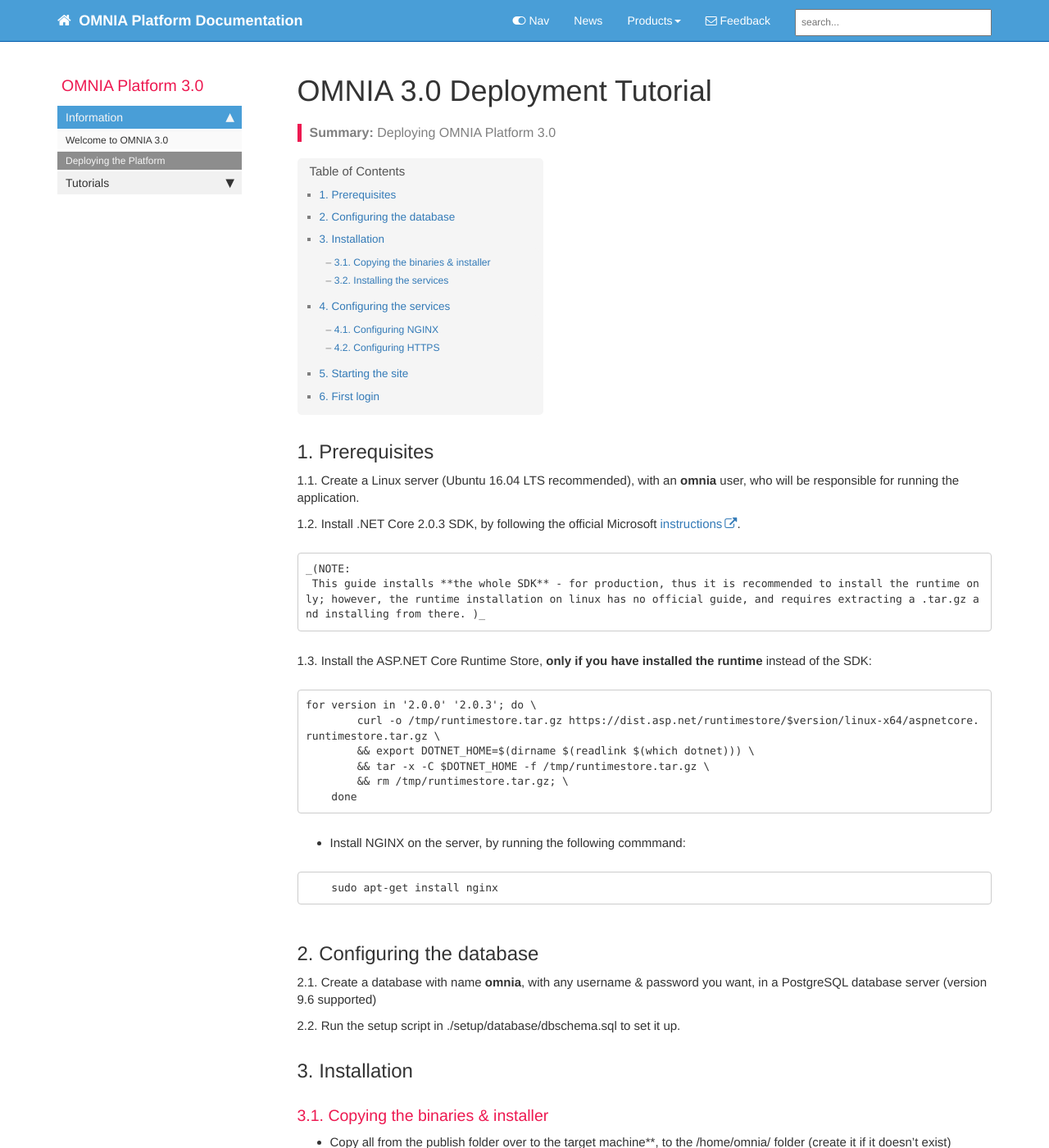
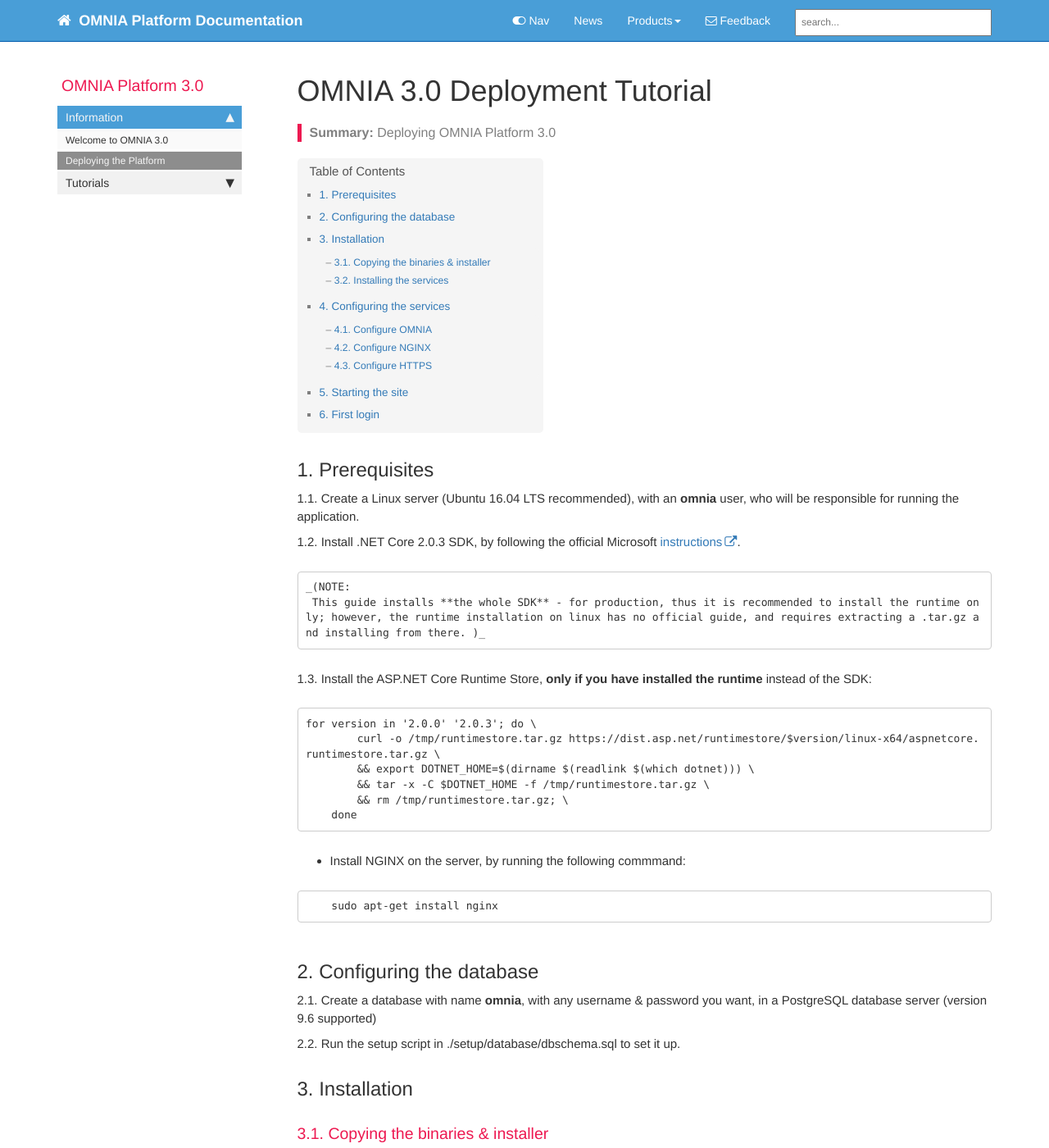
Before and after one commit to daniel8lopes/omnia3, a Jekyll site: the page built from docs/pages/omnia3/omnia3_deploymenttutorial.md, in a window 1280 px wide and 1400 px high. Shown: the whole window at 82% size. Built offline with Jekyll 4.4.1, drawn with Linux system fonts in a browser that asks for light colours; nearby versions of some CDN libraries; comment, search, counter and statistics services are not loaded; some of the changed text lies outside the part shown.

Commit message:
Update omnia3_deploymenttutorial.md

````diff
--- a/docs/pages/omnia3/omnia3_deploymenttutorial.md
+++ b/docs/pages/omnia3/omnia3_deploymenttutorial.md
@@ -63,19 +63,21 @@ sudo systemctl enable omnia omnia-*
 
 ## 4. Configuring the services
 
+### 4.1. Configure OMNIA
+
 - Edit /home/omnia/app/config/omnia.json, and fill in the following parameters:
     - ConnectionStrings > PostgreSQL: insert your database connection string;
     - Hostname: Platform hostname;
     - SMTP: A valid SMTP server configuration;
 
 
-### 4.1. Configuring NGINX
+### 4.2. Configure NGINX
 ```
 sudo cp /home/omnia/setup/nginx/* /etc/nginx/ -r
 ```
 
 
-### 4.2. Configuring HTTPS
+### 4.3. Configure HTTPS
 
 In the nginx site configuration (`/etc/nginx/sites-enabled/default`), there is a series of commented out lines.
 
````
